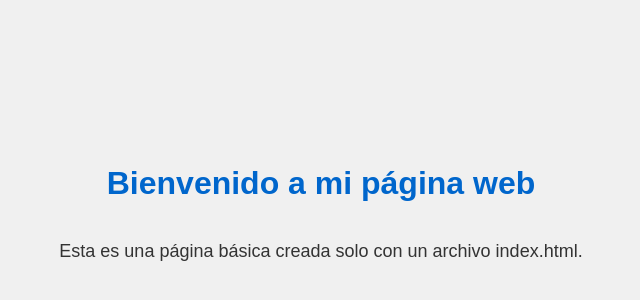
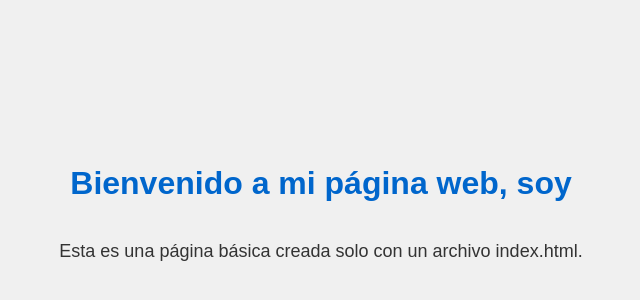
Before and after one commit to paolag20358/proyecto1, a plain HTML site: page index.html in a window 1280 px wide. Shown: the part 188-488 px from the top of the page, without its empty margins (319-959 px from the left). Drawn offline with Linux system fonts and the light colour scheme.

Commit message:
actualice index

```diff
--- a/index.html
+++ b/index.html
@@ -26,7 +26,7 @@
     </style>
 </head>
 <body>
-    <h1>Bienvenido a mi página web</h1>
+    <h1>Bienvenido a mi página web, soy </h1>
     <p>Esta es una página básica creada solo con un archivo index.html.</p>
 </body>
 </html>
```
